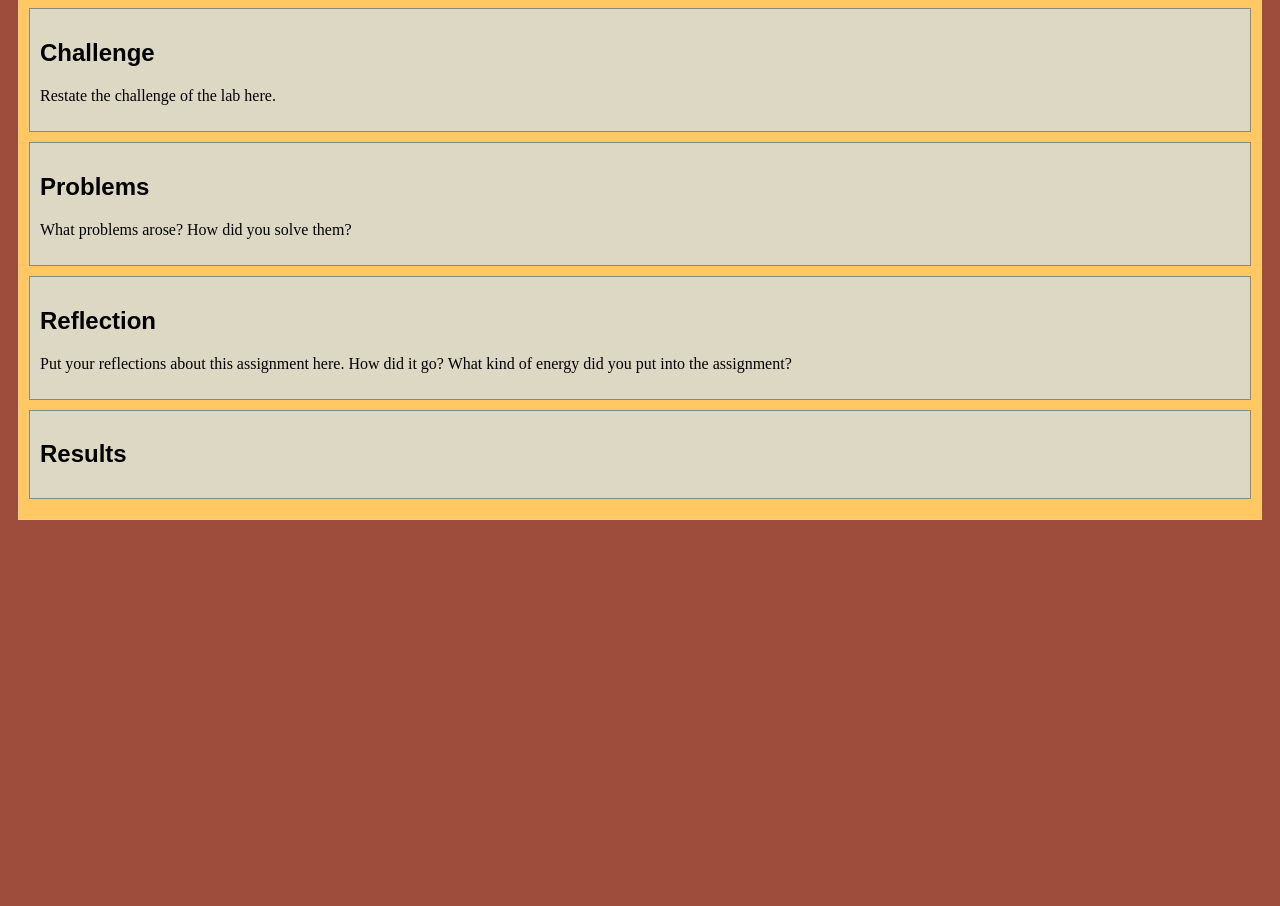
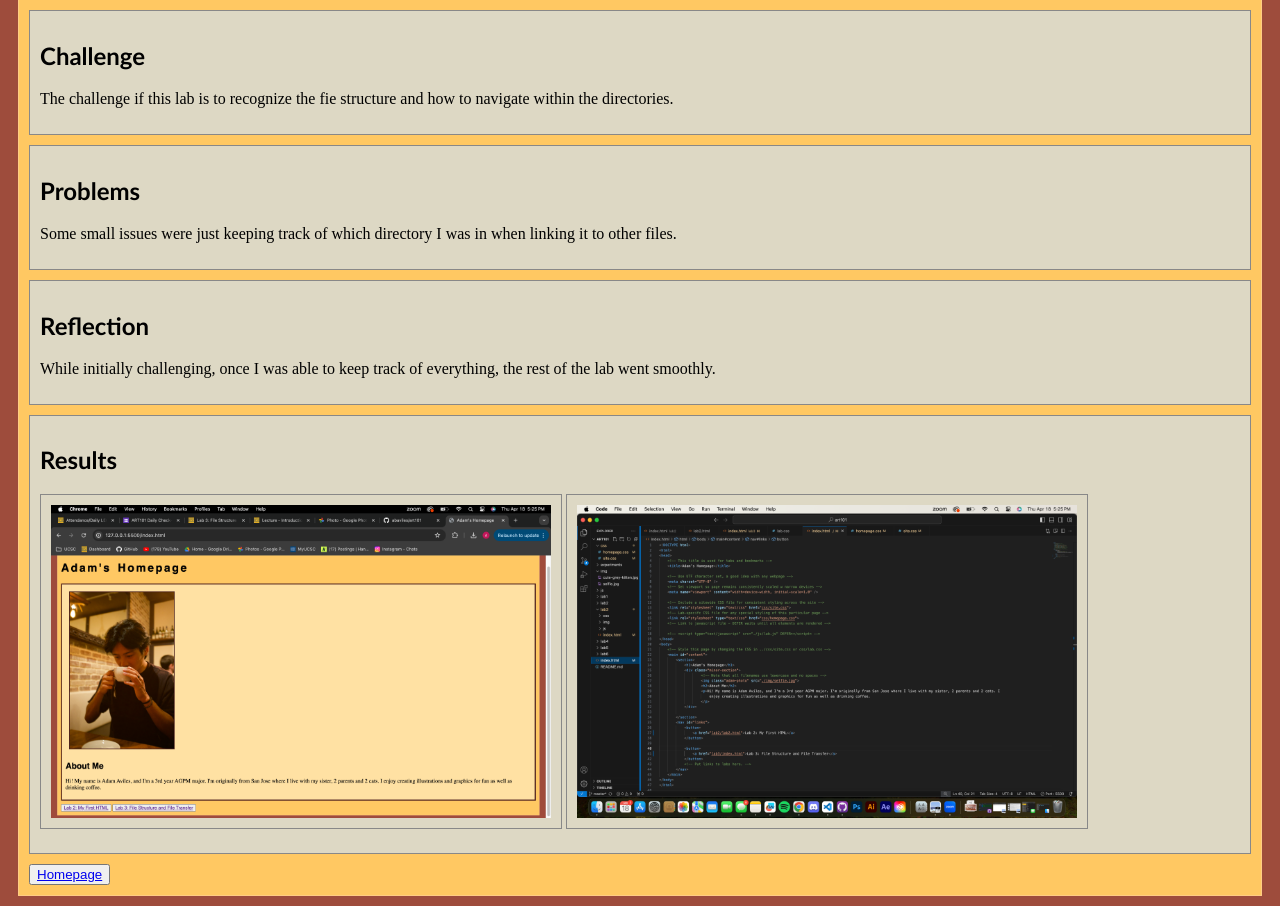
Before and after one commit to abaviles/art101, a plain HTML site: page lab3/index.html in a window 1280 px wide. Shown: the part 103-1009 px from the top of the page. Before the commit the page ends 800 px from the top, so only its background shows below. Drawn offline with nearby package versions, Linux system fonts and the light colour scheme.

Commit message:
finished lab 3

```diff
--- a/css/homepage.css
+++ b/css/homepage.css
@@ -1,6 +1,6 @@
 /* this css file will only style the homepage of our site */
 
 .adam-photo {
-  margin: 10px;
   max-width: 300px;
+  border: solid 2px #4c221e;
 }
--- a/css/site.css
+++ b/css/site.css
@@ -9,7 +9,7 @@ body {
 
 /* we can have rules apply to multiple elements at the same time with commas */
 h1,h2,h3 {
-  font-family: sans-serif;
+  font-family: 'Gill Sans', 'Gill Sans MT', Calibri, 'Trebuchet MS', sans-serif;
 }
 
 /* and we can have rules that overlap other rules, both take effect */
@@ -31,6 +31,6 @@ h1 {
 .minor-section {
   padding: 10px;
   margin-bottom: 10px;
-  border: solid 1px #888888;
+  border: solid 3px #4b1d1d;
   background-color: #ffe1a4;
 }
--- a/lab3/css/lab.css
+++ b/lab3/css/lab.css
@@ -7,3 +7,11 @@
     border: solid 1px #888;
     background-color: #DDD8C4;
   }
+
+.evidence {
+  padding: 10px;
+    margin-bottom: 10px;
+    border: solid 1px #888;
+    background-color: #DDD8C4;
+    max-width: 500px;
+}
--- a/lab3/index.html
+++ b/lab3/index.html
@@ -23,28 +23,35 @@
 	<!-- Style this page by changing the CSS in ../css/site.css or css/lab.css -->
 	<main id="content">
 		<section>
-			<h1>Lab X - Subject/Topic</h1>
+			<h1>Lab 3 - File Structure and File Transfer</h1>
 			<div class="minor-section">
 					<h2>Challenge</h2>
-					<p>Restate the challenge of the lab here.</p>
+					<p>The challenge if this lab is to recognize the fie structure and how to navigate within the directories.</p>
 			</div>
 
 			<div class="minor-section">
 					<h2>Problems</h2>
-					<p>What problems arose? How did you solve them? </p>
+					<p>Some small issues were just keeping track of which directory I was in when linking it to other files. </p>
 			</div>
 
 			<div class="minor-section">
 					<h2>Reflection</h2>
-					<p>Put your reflections about this assignment here. How did it go? What kind of energy did you put into the assignment? </p>
+					<p>While initially challenging, once I was able to keep track of everything, the rest of the lab went smoothly. </p>
 			</div>
 
 			<div class="minor-section">
 					<h2>Results</h2>
 					<div id="output"></div>
+					<img class="evidence" src="./img/evidence.png">
+					<img class="evidence" src="./img/evidence2.png">
 			</div>
 		</section>
 		<nav id="links">
+
+                <button>
+                    <a href="../index.html">Homepage</a>
+                </button>
+
 			<!-- Put links to other pages (including the homepage) here. -->
 		</nav>
 	</main>
```
Also changed, not shown: index.html (+2 -2 lines), lab3/img/evidence.png (added), lab3/img/evidence2.png (added), 3 other files.
